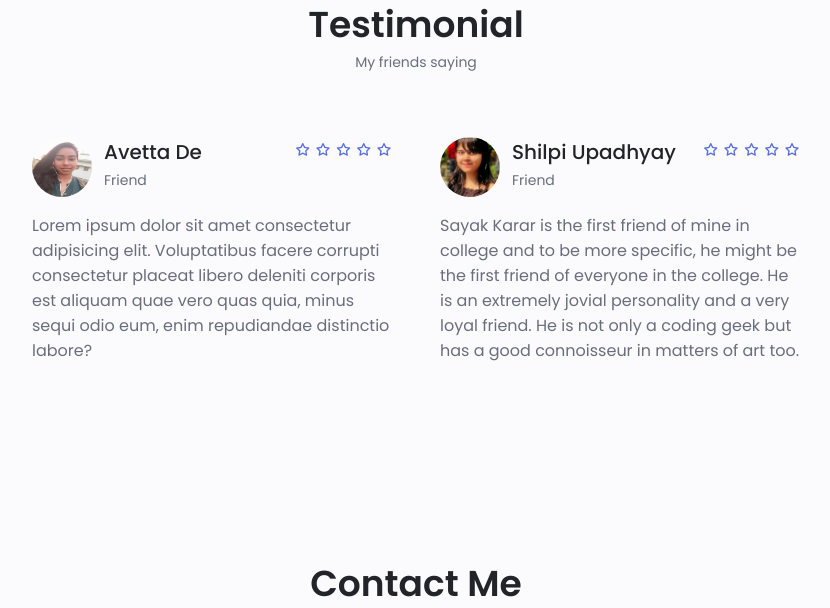
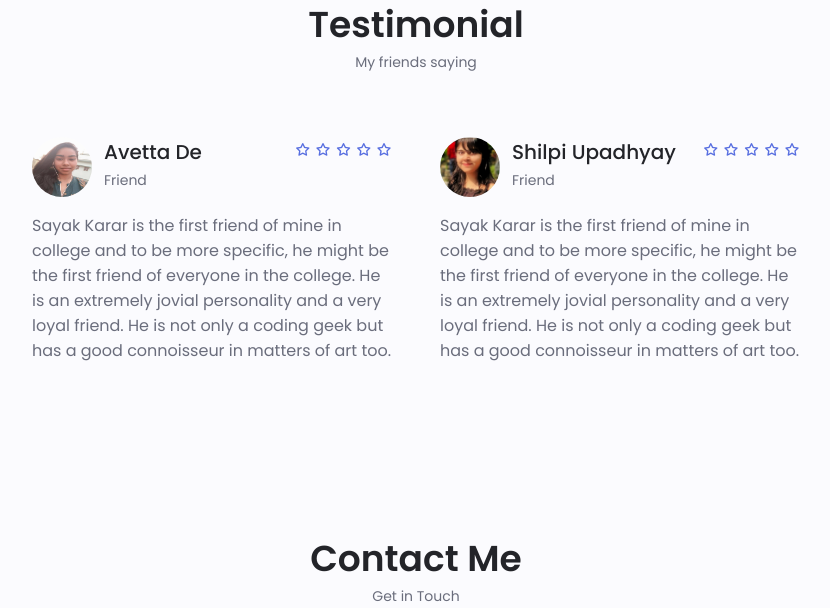
Before and after one commit to Suranjan2002/PortfolioProject, a Flask app: page / in a window 1280 px wide. Shown: the part 4974-5582 px from the top of the page, without its empty margins (224-1054 px from the left). Run offline with Flask 2, Linux system fonts and the light colour scheme; data that the repository does not hold is empty; some libraries are stand-ins or nearby versions.

Commit message:
Changed testimonials

```diff
--- a/templates/index.html
+++ b/templates/index.html
@@ -868,9 +868,10 @@
                             </div>
                         </div>
 
-                        <p class="testimonial__description">Lorem ipsum dolor sit amet consectetur adipisicing elit.
-                            Voluptatibus facere corrupti consectetur placeat libero deleniti corporis est aliquam quae
-                            vero quas quia, minus sequi odio eum, enim repudiandae distinctio labore?</p>
+                        <p class="testimonial__description">Sayak Karar is the first friend of mine in college and to be
+                            more specific, he might be the first friend of everyone in the college. He is an extremely
+                            jovial personality and a very loyal friend. He is not only a coding geek but has a good
+                            connoisseur in matters of art too.</p>
                     </div>
 
                     <!-- TESTIMONIAL 2 -->
@@ -901,7 +902,7 @@
                     </div>
 
                     <!-- TESTIMONIAL 3 -->
-                    <div class="testimonial__content swiper-slide">
+                    <!-- <div class="testimonial__content swiper-slide">
                         <div class="testimonial__data">
                             <div class="testimonial__header">
                                 <img src="../static/img/testimonial1.jpg" alt="" class="testimonial__img">
@@ -924,10 +925,10 @@
                         <p class="testimonial__description">Lorem ipsum dolor sit amet consectetur adipisicing elit.
                             Voluptatibus facere corrupti consectetur placeat libero deleniti corporis est aliquam quae
                             vero quas quia, minus sequi odio eum, enim repudiandae distinctio labore?</p>
-                    </div>
+                    </div> -->
 
                     <!-- TESTIMONIAL 4 -->
-                    <div class="testimonial__content swiper-slide">
+                    <!-- <div class="testimonial__content swiper-slide">
                         <div class="testimonial__data">
                             <div class="testimonial__header">
                                 <img src="../static/img/testimonial1.jpg" alt="" class="testimonial__img">
@@ -950,10 +951,10 @@
                         <p class="testimonial__description">Lorem ipsum dolor sit amet consectetur adipisicing elit.
                             Voluptatibus facere corrupti consectetur placeat libero deleniti corporis est aliquam quae
                             vero quas quia, minus sequi odio eum, enim repudiandae distinctio labore?</p>
-                    </div>
+                    </div> -->
 
                     <!-- TESTIMONIAL 5 -->
-                    <div class="testimonial__content swiper-slide">
+                    <!-- <div class="testimonial__content swiper-slide">
                         <div class="testimonial__data">
                             <div class="testimonial__header">
                                 <img src="../static/img/testimonial1.jpg" alt="" class="testimonial__img">
@@ -976,10 +977,10 @@
                         <p class="testimonial__description">Lorem ipsum dolor sit amet consectetur adipisicing elit.
                             Voluptatibus facere corrupti consectetur placeat libero deleniti corporis est aliquam quae
                             vero quas quia, minus sequi odio eum, enim repudiandae distinctio labore?</p>
-                    </div>
+                    </div> -->
 
                     <!-- TESTIMONIAL 6 -->
-                    <div class="testimonial__content swiper-slide">
+                    <!-- <div class="testimonial__content swiper-slide">
                         <div class="testimonial__data">
                             <div class="testimonial__header">
                                 <img src="../static/img/testimonial1.jpg" alt="" class="testimonial__img">
@@ -1002,7 +1003,7 @@
                         <p class="testimonial__description">Lorem ipsum dolor sit amet consectetur adipisicing elit.
                             Voluptatibus facere corrupti consectetur placeat libero deleniti corporis est aliquam quae
                             vero quas quia, minus sequi odio eum, enim repudiandae distinctio labore?</p>
-                    </div>
+                    </div> -->
 
                 </div>
 
@@ -1061,7 +1062,8 @@
 
                         <div class="contact__content">
                             <label for="" class="contact__label">Message</label>
-                            <textarea name="message" id="message" cols="0" rows="7" class="contact__input message" ></textarea>
+                            <textarea name="message" id="message" cols="0" rows="7"
+                                class="contact__input message"></textarea>
                         </div>
 
                         <p id="display"></p>
```
